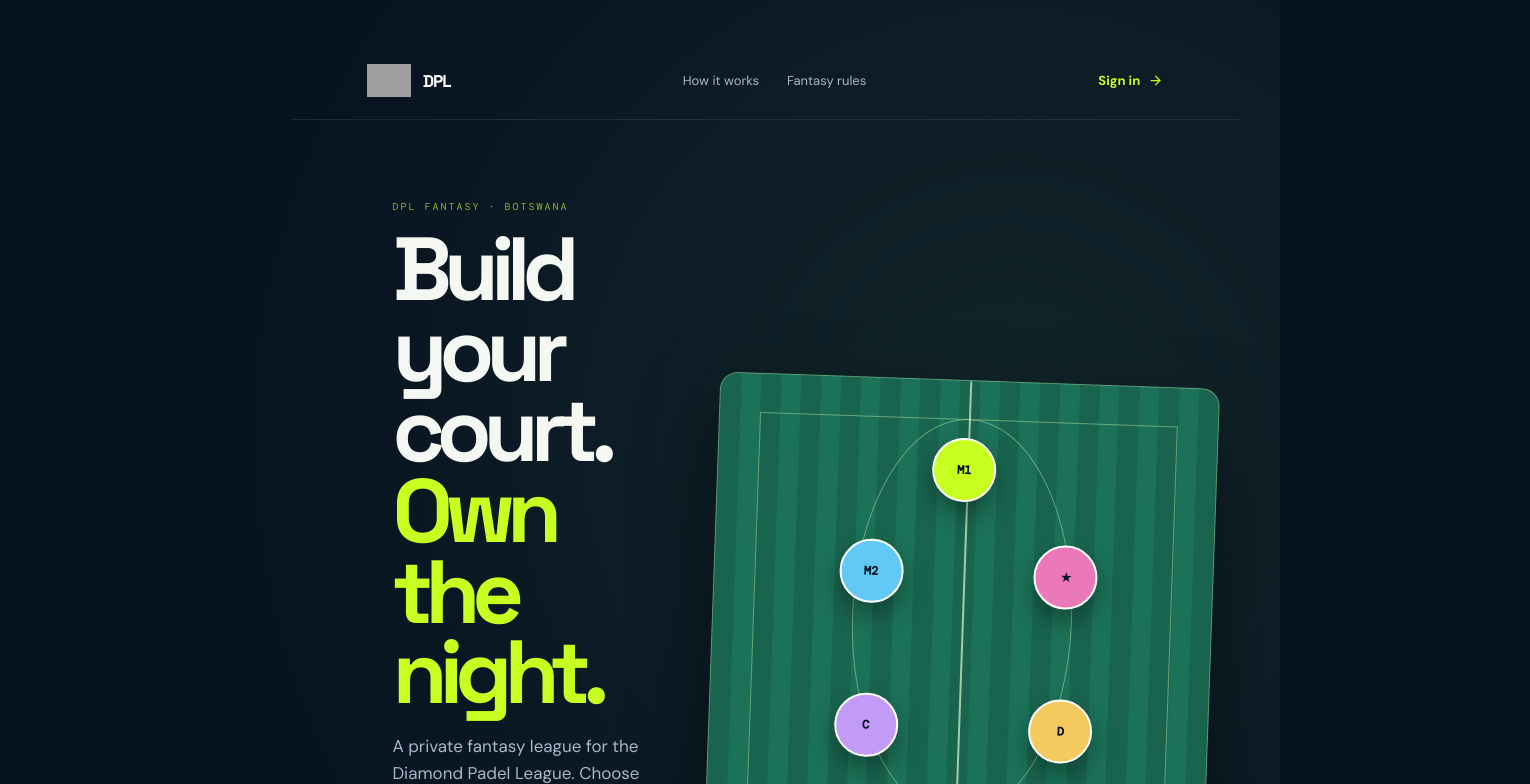
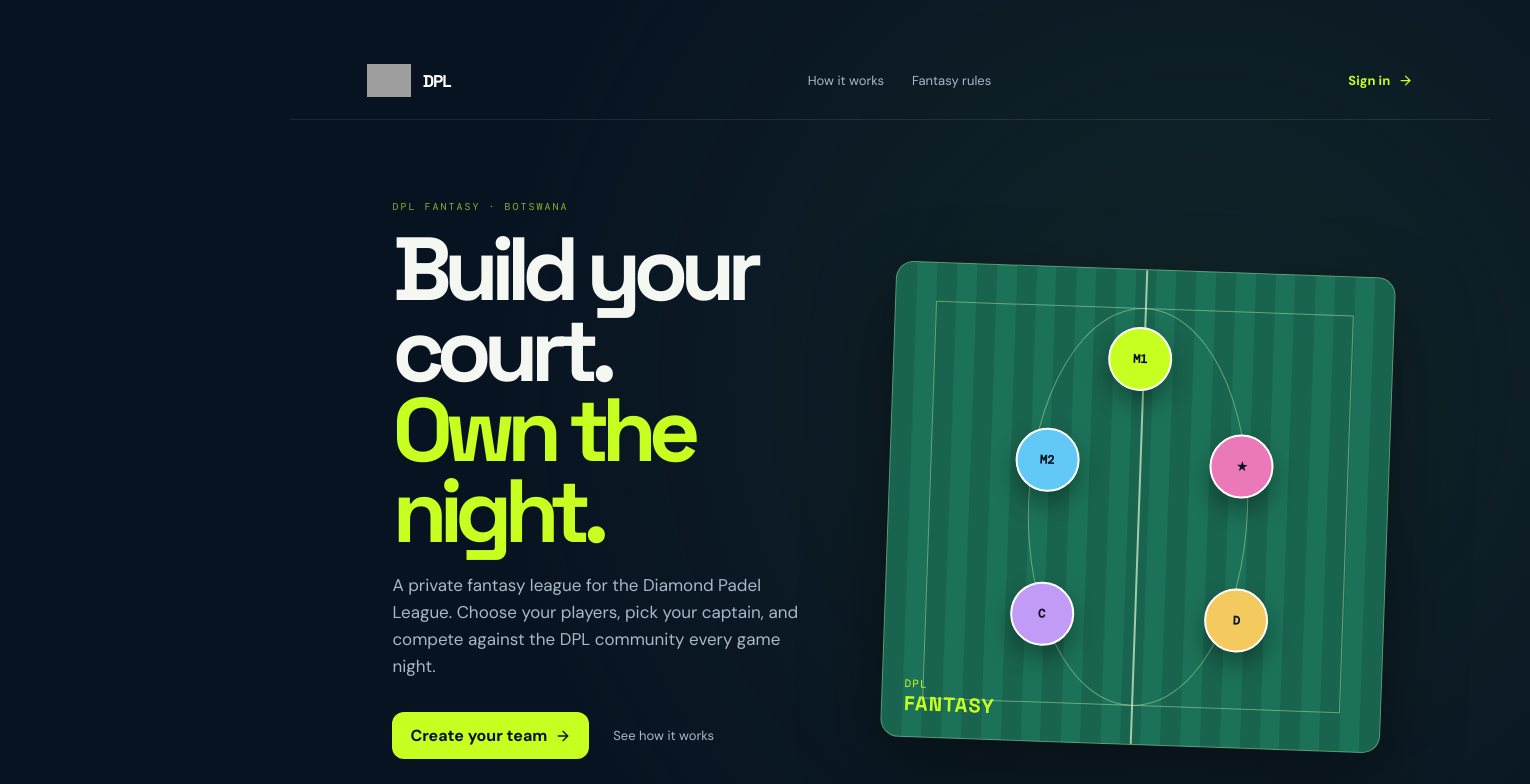
Before and after one commit to zubdeen/dpl-fantasy-final, a Next.js app in the folder apps/storefront/: page / in a window 1280 px wide. Shown: the top 784 px of the page, 1530 px wide, since content can reach past the window. Built offline with nearby package versions, Linux system fonts and the light colour scheme; no server answers; grey boxes are pictures that could not be loaded.

Commit message:
fixed login page

```diff
--- a/apps/storefront/app/dashboard.tsx
+++ b/apps/storefront/app/dashboard.tsx
@@ -44,7 +44,7 @@ function Fixture({ home, away, score, status, night }: { home: string; away: str
 
 function TeamSetup({ name, setName, fullName, setFullName, save }: { name: string; setName: (value: string) => void; fullName: string; setFullName: (value: string) => void; save: () => void }) {
   const [step, setStep] = useState(name.trim() ? 2 : 1);
-  return <div className="setup-backdrop"><div className="setup-card"><p className="eyebrow">Welcome to DPL Fantasy · Step {step} of 2</p><h2>{step === 1 ? "Name your fantasy team." : "Now add your full name."}</h2><p>{step === 1 ? "Your team name will appear first on the leaderboard." : "Your full name will appear underneath your team name so managers know who is behind the score."}</p>{step === 1 ? <><input autoFocus value={name} onChange={(event) => setName(event.target.value)} placeholder="e.g. Court Vision" /><button className="primary" onClick={() => setStep(2)} disabled={!name.trim()}>Continue <ArrowRight size={16} /></button></> : <><input autoFocus value={fullName} onChange={(event) => setFullName(event.target.value)} placeholder="e.g. Naledi Molefe" /><button className="primary" onClick={save} disabled={!fullName.trim()}>Save profile and build your team <ArrowRight size={16} /></button><button className="text-link setup-back" onClick={() => setStep(1)}>Back to team name</button></>}</div></div>;
+  return <div className="setup-backdrop"><div className="setup-card"><p className="eyebrow">Welcome to DPL Fantasy · Step {step} of 2</p><h2>{step === 1 ? "Name your fantasy team." : "Now add your full name."}</h2><p>{step === 1 ? "Your team name will appear first on the leaderboard." : "Your full name will appear underneath your team name so managers know who is behind the score."}</p>{step === 1 ? <><input autoFocus value={name} onChange={(event) => setName(event.target.value)} placeholder="e.g. Court Vision" /><button className="primary" onClick={() => setStep(2)} disabled={!name.trim()}>Continue <ArrowRight size={16} /></button></> : <><input autoFocus value={fullName} onChange={(event) => setFullName(event.target.value)} placeholder="e.g. Nabeel Abdulla" /><button className="primary" onClick={save} disabled={!fullName.trim()}>Save profile and build your team <ArrowRight size={16} /></button><button className="text-link setup-back" onClick={() => setStep(1)}>Back to team name</button></>}</div></div>;
 }
 function PageTitle({ eyebrow, title, description }: { eyebrow: string; title: string; description: string }) { return <div className="page-title"><p className="eyebrow">{eyebrow}</p><h1>{title}</h1><p>{description}</p></div>; }
 
--- a/apps/storefront/app/styles.css
+++ b/apps/storefront/app/styles.css
@@ -16,6 +16,8 @@ html {
 }
 body {
   margin: 0;
+  width: 100%;
+  overflow-x: hidden;
   background: var(--bg);
   color: var(--text);
   font-family: "DM Sans", sans-serif;
@@ -994,6 +996,9 @@ footer a {
 /* Reference-inspired marketing and court-first fantasy additions */
 .marketing {
   min-height: 100vh;
+  width: 100%;
+  max-width: 100vw;
+  overflow-x: hidden;
   background:
     radial-gradient(circle at 74% 15%, #244b3a55, transparent 30%), var(--bg);
 }
```
Also changed, not shown: 1 other file (tests, documents, lock files or other folders).
